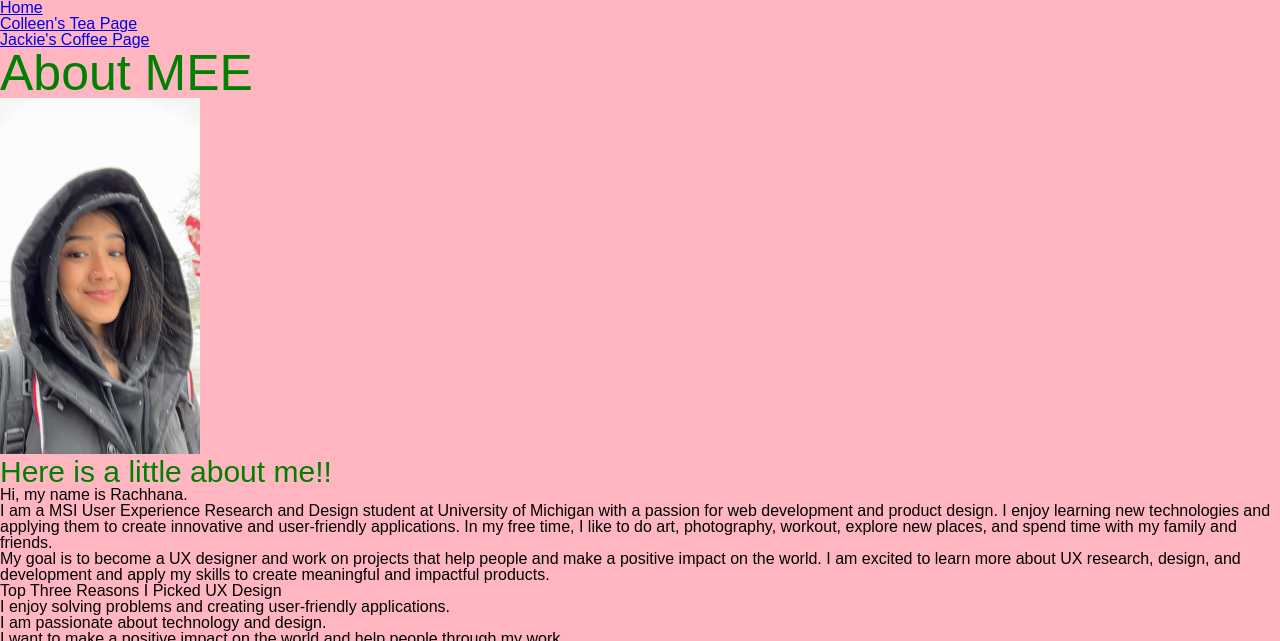
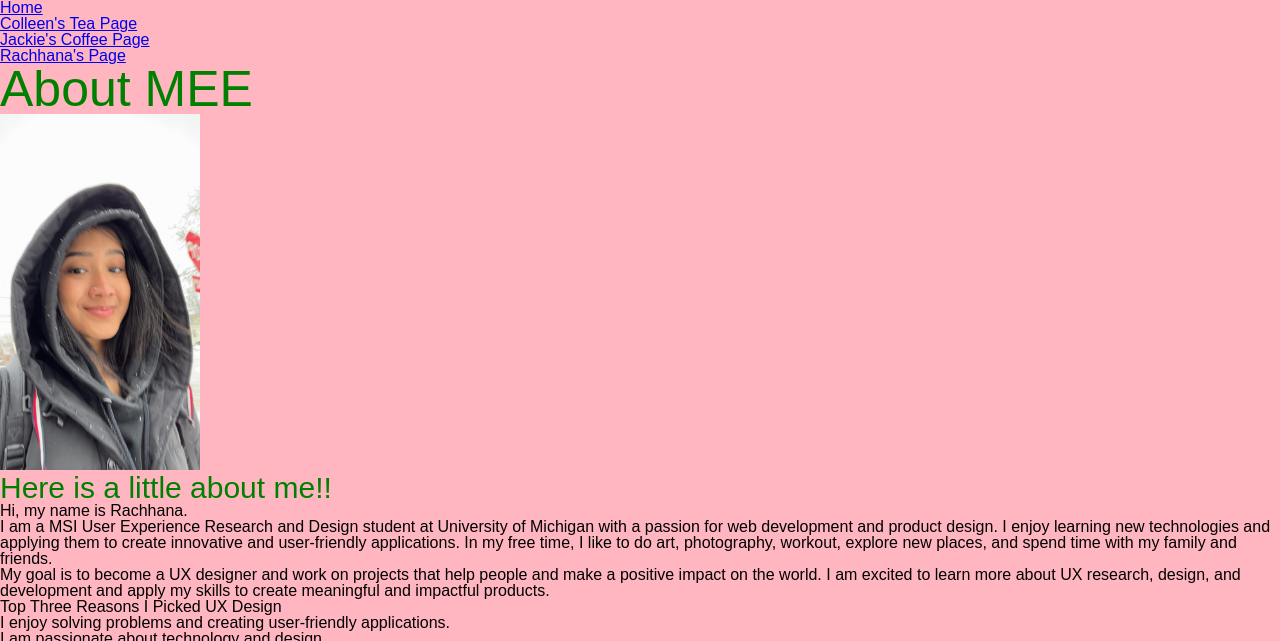
Before and after one commit to Rachhanabaliga28/discussion_wk3, a plain HTML site: page Rachhana.html in a window 1280 px wide. Shown: the top 641 px of the page. Drawn offline with Linux system fonts and the light colour scheme.

Commit message:
Add files via upload

```diff
--- a/Rachhana.html
+++ b/Rachhana.html
@@ -15,6 +15,7 @@
                 <li><a href = "index.html">Home</a></li>
                 <li><a href="colleen.html">Colleen's Tea Page</a></li>
                 <li><a href="jackie.html">Jackie's Coffee Page</a></li>
+                <li><a href="rachhana.html">Rachhana's Page</a></li>
             </ul>
         </nav>
         <h1>About MEE</h1>
```
